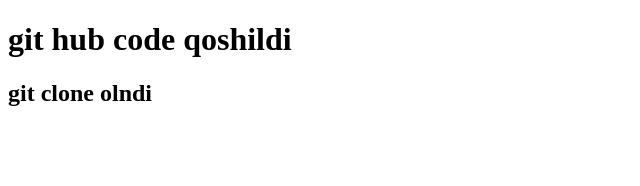
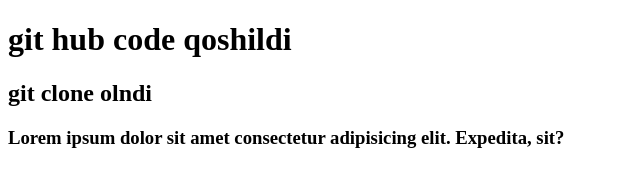
Before and after one commit to odiljon2730/test, a plain HTML site: page index.html in a window 1280 px wide. Shown: the whole page, without its empty margins (0-640 px from the left). Drawn offline with Linux system fonts and the light colour scheme.

Commit message:
yangi  malumot  qo'shildi

```diff
--- a/index.html
+++ b/index.html
@@ -8,5 +8,6 @@
   <body>
     <h1>git hub code qoshildi</h1>
     <h2>git clone olndi</h2>
+    <h3>Lorem ipsum dolor sit amet consectetur adipisicing elit. Expedita, sit?</h3>
   </body>
 </html>
```
Also changed, not shown: js.js (added, +10 -0 lines).
